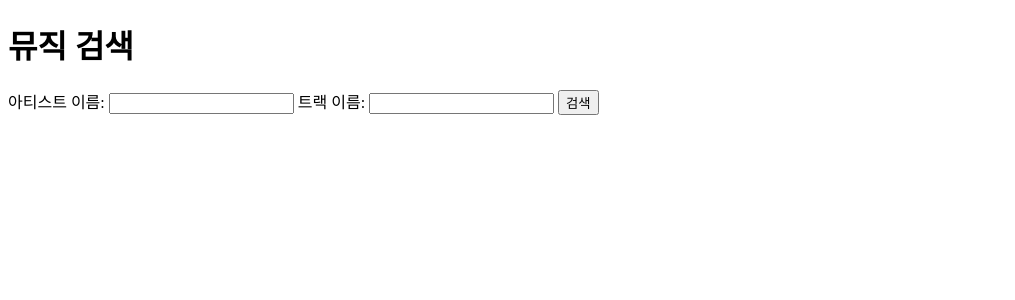
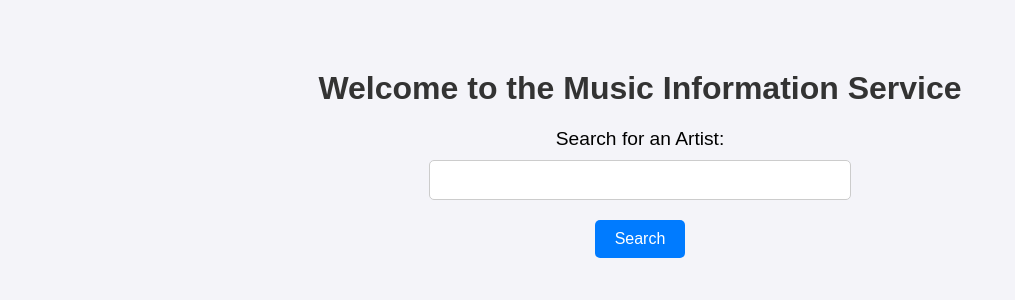
Before and after one commit to Liiiqueur/music, a FastAPI app: page / in a window 1280 px wide. Shown: the top 300 px of the page, without its empty margins (0-1015 px from the left). Run offline with FastAPI, Linux system fonts and the light colour scheme.

Commit message:
Add files via upload

```diff
--- a/main.py
+++ b/main.py
@@ -1,31 +1,42 @@
-from fastapi import FastAPI, HTTPException, Request, Depends
-from fastapi.responses import HTMLResponse, RedirectResponse
+from fastapi import FastAPI, HTTPException, Request
+from fastapi.responses import HTMLResponse
+from fastapi.staticfiles import StaticFiles
 from fastapi.templating import Jinja2Templates
-from pydantic import BaseModel
 import requests
+import logging
 
 app = FastAPI()
 
-API_KEY = '3165ed803092cb7d6e1087d1a389c45e'
+LAST_FM_API_KEY = '3165ed803092cb7d6e1087d1a389c45e'
 LAST_FM_API_URL = 'http://ws.audioscrobbler.com/2.0/'
 
+YOUTUBE_API_KEY = 'YOUR_YOUTUBE_API_KEY'
+YOUTUBE_API_URL = 'https://www.googleapis.com/youtube/v3/search'
+
 templates = Jinja2Templates(directory="templates")
+
+app.mount("/static", StaticFiles(directory="static"), name="static")
+
+logging.basicConfig(level=logging.INFO)
+
+# 하드코딩된 링크 사전
+HARDCODED_LINKS = {
+    ('NewJeans', 'Hype Boy'): 'https://www.youtube.com/watch?v=MwIZz8zadqo'
+}
 
 @app.get("/", response_class=HTMLResponse)
 async def root(request: Request):
     return templates.TemplateResponse("index.html", {"request": request})
 
-@app.get("/artist_info")
+@app.get("/artist_info", response_class=HTMLResponse)
 async def artist_info(request: Request, artist_name: str):
     params = {
         'method': 'artist.getInfo',
         'artist': artist_name,
-        'api_key': API_KEY,
+        'api_key': LAST_FM_API_KEY,
         'format': 'json'
     }
-
     response = requests.get(LAST_FM_API_URL, params=params)
-
     if response.status_code != 200:
         raise HTTPException(status_code=response.status_code, detail="아티스트 정보를 가져오지 못했습니다")
 
@@ -43,154 +54,62 @@ async def artist_info(request: Request, artist_name: str):
     })
 
 @app.get("/artist/{artist_name}/toptracks", response_class=HTMLResponse)
-async def get_artist_top_tracks(request: Request, artist_name: str):
+async def artist_top_tracks(request: Request, artist_name: str):
     params = {
         'method': 'artist.getTopTracks',
         'artist': artist_name,
-        'api_key': API_KEY,
+        'api_key': LAST_FM_API_KEY,
         'format': 'json'
     }
+    response = requests.get(LAST_FM_API_URL, params=params)
+    if response.status_code != 200:
+        logging.error(f"Failed to fetch top tracks for {artist_name}: {response.status_code}")
+        raise HTTPException(status_code=response.status_code, detail="인기 트랙 정보를 가져오지 못했습니다")
 
-    response = requests.get(LAST_FM_API_URL, params=params)
+    data = response.json()
+    top_tracks = []
+    if 'toptracks' in data:
+        top_tracks = data['toptracks']['track']
+    else:
+        logging.error(f"No top tracks found for {artist_name}")
 
-    if response.status_code == 200:
-        data = response.json()
-        if 'toptracks' in data:
-            top_tracks = [{
-                'rank': track['@attr']['rank'],
-                '곡명': track['name'],
-                '시청 횟수': track['playcount'],
-                '청취자 수': track['listeners'],
-                'url': track['url']
-            } for track in data['toptracks']['track']]
-        else:
-            top_tracks = []
-    else:
-        raise HTTPException(status_code=response.status_code, detail="아티스트의 인기 트랙을 가져오지 못했습니다")
-
-    # 유사한 아티스트와 관련된 트랙 정보 가져오기
-    similar_artists = await get_similar_artists(artist_name)
-    related_tracks = []
-    for artist in similar_artists:
-        related_tracks += await get_artist_top_tracks_data(artist['name'])
+    # YouTube 직캠 링크 추가
+    for track in top_tracks:
+        youtube_link = await get_youtube_fancam_link(track['name'], artist_name)
+        track['youtube_link'] = youtube_link
 
     return templates.TemplateResponse("artist_toptracks.html", {
         "request": request,
         "artist_name": artist_name,
-        "top_tracks": top_tracks,
-        "related_tracks": related_tracks
+        "top_tracks": top_tracks
     })
 
-async def get_similar_artists(artist_name: str):
+async def get_youtube_fancam_link(track_name: str, artist_name: str):
+    # 하드코딩된 링크 확인
+    if (artist_name, track_name) in HARDCODED_LINKS:
+        return HARDCODED_LINKS[(artist_name, track_name)]
+
+    query = f"{track_name} {artist_name} 직캠"
     params = {
-        'method': 'artist.getSimilar',
-        'artist': artist_name,
-        'api_key': API_KEY,
-        'format': 'json'
+        'part': 'snippet',
+        'q': query,
+        'key': YOUTUBE_API_KEY,
+        'maxResults': 1,
+        'type': 'video'
     }
-    response = requests.get(LAST_FM_API_URL, params=params)
-    if response.status_code == 200:
-        data = response.json()
-        return data['similarartists']['artist'] if 'similarartists' in data else []
-    else:
-        return []
+    response = requests.get(YOUTUBE_API_URL, params=params)
 
-async def get_artist_top_tracks_data(artist_name: str):
-    params = {
-        'method': 'artist.getTopTracks',
-        'artist': artist_name,
-        'api_key': API_KEY,
-        'format': 'json'
-    }
-    response = requests.get(LAST_FM_API_URL, params=params)
-    if response.status_code == 200:
-        data = response.json()
-        if 'toptracks' in data:
-            return [{
-                'artist': artist_name,
-                'rank': track['@attr']['rank'],
-                '곡명': track['name'],
-                '시청 횟수': track['playcount'],
-                '청취자 수': track['listeners'],
-                'url': track['url']
-            } for track in data['toptracks']['track']]
-    return []
+    logging.info(f"Requesting YouTube API with query: {query}")
+    logging.info(f"YouTube API response status: {response.status_code}")
+    logging.info(f"YouTube API response: {response.json()}")
 
-@app.get("/track/{track_name}", response_class=HTMLResponse)
-async def get_track_info_and_similar_artists(request: Request, track_name: str, artist: str):
-    params = {
-        'method': 'track.getInfo',
-        'track': track_name,
-        'artist': artist,
-        'api_key': API_KEY,
-        'format': 'json'
-    }
+    if response.status_code != 200:
+        logging.error(f"Failed to fetch YouTube video for {track_name} by {artist_name}: {response.status_code}")
+        return None
 
-    response = requests.get(LAST_FM_API_URL, params=params)
-
-    if response.status_code == 200:
-        data = response.json()
-        track_info = data.get('track')
-        artist_info = track_info.get('artist') if track_info else None
-
-        if artist_info:
-            similar_artists = await get_similar_artists(artist_info['name'])
-        else:
-            similar_artists = []
-
-        similar_tracks_params = {
-            'method': 'track.getSimilar',
-            'track': track_name,
-            'artist': artist,
-            'api_key': API_KEY,
-            'format': 'json'
-        }
-        similar_tracks_response = requests.get(LAST_FM_API_URL, params=similar_tracks_params)
-        if similar_tracks_response.status_code == 200:
-            similar_tracks_data = similar_tracks_response.json()
-            similar_tracks = similar_tracks_data['similartracks']['track'] if 'similartracks' in similar_tracks_data else []
-        else:
-            similar_tracks = []
-
-        return templates.TemplateResponse("track_info.html", {
-            "request": request,
-            "track_info": track_info,
-            "artist_info": artist_info,
-            "similar_artists": similar_artists,
-            "similar_tracks": similar_tracks
-        })
-    else:
-        raise HTTPException(status_code=response.status_code, detail="트랙 정보를 가져오지 못했습니다")
-
-@app.get("/track_search")
-async def track_search(track_name: str, artist_name: str):
-    return RedirectResponse(url=f"/track/{track_name}?artist={artist_name}")
-
-@app.get("/track/{track_name}/lyrics")
-async def get_track_lyrics(track_name: str, artist: str):
-    return {"lyrics": "가사 정보가 여기 표시됩니다."}
-
-@app.get("/artist/{artist_name}/albums")
-async def get_artist_albums(artist_name: str):
-    params = {
-        'method': 'artist.getTopAlbums',
-        'artist': artist_name,
-        'api_key': API_KEY,
-        'format': 'json'
-    }
-
-    response = requests.get(LAST_FM_API_URL, params=params)
-
-    if response.status_code == 200:
-        data = response.json()
-        if 'topalbums' in data:
-            albums = [{
-                'album_name': album['name'],
-                'playcount': album['playcount'],
-                'url': album['url']
-            } for album in data['topalbums']['album']]
-            return {"albums": albums}
-        else:
-            return {"albums": []}
-    else:
-        raise HTTPException(status_code=response.status_code, detail="아티스트의 앨범 정보를 가져오지 못했습니다")
+    data = response.json()
+    if 'items' in data and len(data['items']) > 0:
+        video_id = data['items'][0]['id']['videoId']
+        return f"https://www.youtube.com/watch?v={video_id}"
+    logging.error(f"No YouTube video found for {track_name} by {artist_name}")
+    return None
--- /dev/null
+++ b/static/styles.css
@@ -0,0 +1,76 @@
+body {
+    font-family: Arial, sans-serif;
+    background-color: #f4f4f9;
+    margin: 0;
+    padding: 0;
+}
+
+.container {
+    width: 80%;
+    margin: 0 auto;
+    padding: 20px;
+}
+
+h1 {
+    color: #333;
+    text-align: center;
+    margin-top: 50px;
+}
+
+form {
+    display: flex;
+    flex-direction: column;
+    align-items: center;
+    margin-top: 20px;
+}
+
+label {
+    font-size: 1.2em;
+    margin-bottom: 10px;
+}
+
+input[type="text"] {
+    padding: 10px;
+    font-size: 1em;
+    width: 80%;
+    max-width: 400px;
+    margin-bottom: 20px;
+    border: 1px solid #ccc;
+    border-radius: 5px;
+}
+
+button {
+    padding: 10px 20px;
+    font-size: 1em;
+    color: #fff;
+    background-color: #007bff;
+    border: none;
+    border-radius: 5px;
+    cursor: pointer;
+}
+
+button:hover {
+    background-color: #0056b3;
+}
+
+ul {
+    list-style-type: none;
+    padding: 0;
+}
+
+li {
+    background-color: #fff;
+    margin: 10px 0;
+    padding: 10px;
+    border-radius: 5px;
+    box-shadow: 0 2px 4px rgba(0, 0, 0, 0.1);
+}
+
+a {
+    color: #007bff;
+    text-decoration: none;
+}
+
+a:hover {
+    text-decoration: underline;
+}
--- a/templates/index.html
+++ b/templates/index.html
@@ -1,16 +1,19 @@
 <!DOCTYPE html>
-<html>
+<html lang="en">
 <head>
-    <title>뮤직 검색</title>
+    <meta charset="UTF-8">
+    <meta name="viewport" content="width=device-width, initial-scale=1.0">
+    <title>Main Page</title>
+    <link rel="stylesheet" href="/static/styles.css">
 </head>
 <body>
-    <h1>뮤직 검색</h1>
-    <form action="/track_search" method="get">
-        <label for="track_name">아티스트 이름:</label>
-        <input type="text" id="track_name" name="track_name">
-        <label for="artist_name">트랙 이름:</label>
-        <input type="text" id="artist_name" name="artist_name">
-        <button type="submit">검색</button>
-    </form>
+    <div class="container">
+        <h1>Welcome to the Music Information Service</h1>
+        <form action="/artist_info" method="get">
+            <label for="artist_name">Search for an Artist:</label>
+            <input type="text" id="artist_name" name="artist_name" required>
+            <button type="submit">Search</button>
+        </form>
+    </div>
 </body>
 </html>
```
Also changed, not shown: templates/artist_info.html (+19 -10 lines), templates/artist_toptracks.html (added, +31 -0 lines).
